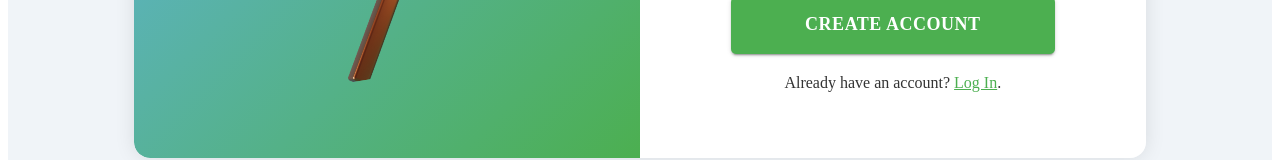
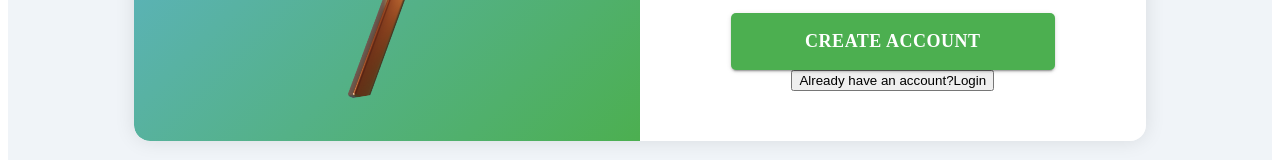
Before and after one commit to MBWankhade/frontend, a React (Vite) app: page /signup in a window 1280 px wide. Shown: the part 554-714 px from the top of the page. Built offline with nearby package versions, Linux system fonts and the light colour scheme.

Commit message:
Add files via upload

```diff
--- a/src/Login.jsx
+++ b/src/Login.jsx
@@ -185,9 +185,9 @@ const Login = () => {
         >
             Login
           </button>
-          <p style={{ color: '#000', marginTop: '10px', marginLeft:'16%' }}>
-          Don't have an account? <a href="/signup" style={{ color: '#1F485B', textDecoration: 'underline' }}>Sign Up</a>.
-    </p>
+          <button onClick={()=>{
+            navigate('/signup')
+          }}>Don't have an account?Signup</button>
 
         </div>
 
--- a/src/Signup.jsx
+++ b/src/Signup.jsx
@@ -87,9 +87,9 @@ const Signup = () => {
           >
             Create Account
           </Button>
-          <p style={{ color: '#333', marginTop: '20px', fontSize: '16px', textAlign: 'center' }}>
-            Already have an account? <a href="/login" style={{ color: '#4CAF50', textDecoration: 'underline' }}>Log In</a>.
-          </p>
+          <button onClick={()=>{
+            navigate('/login')
+          }}>Already have an account?Login</button>
         </div>
       </div>
     </div>
```
